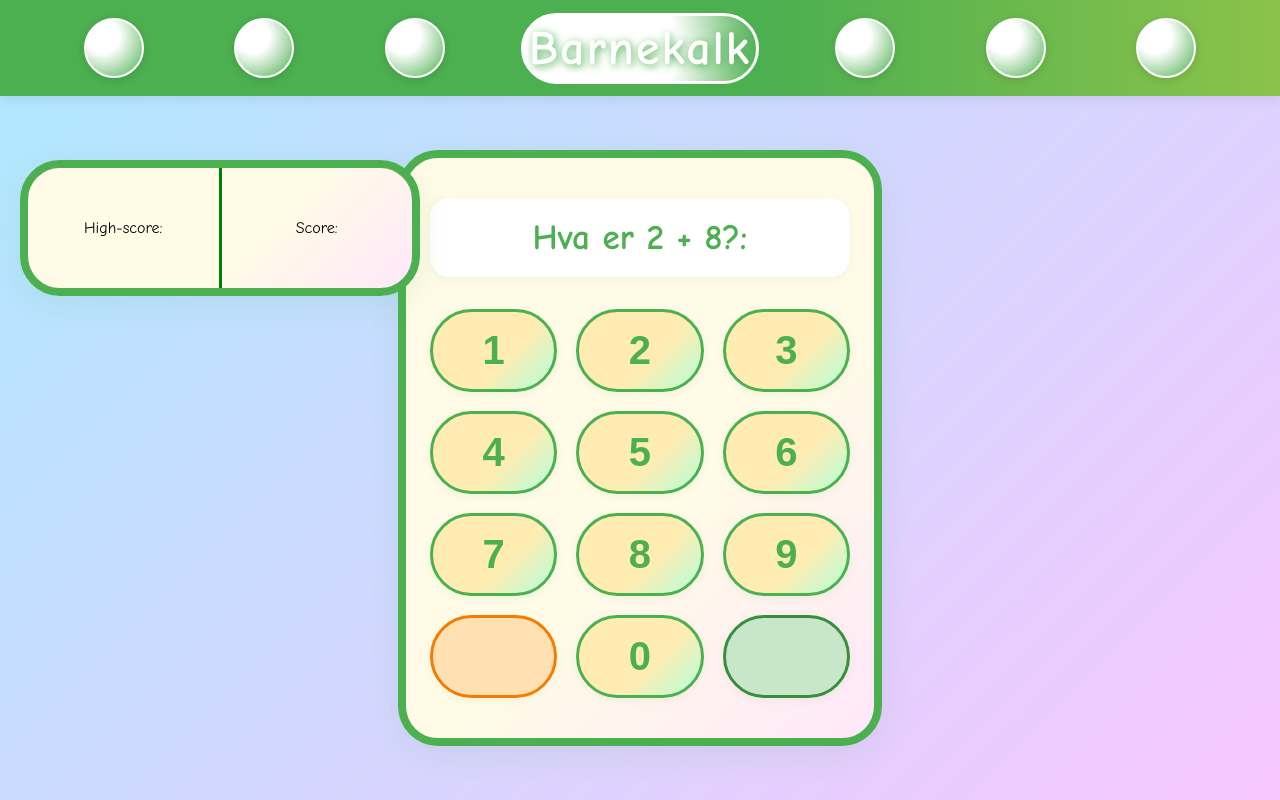
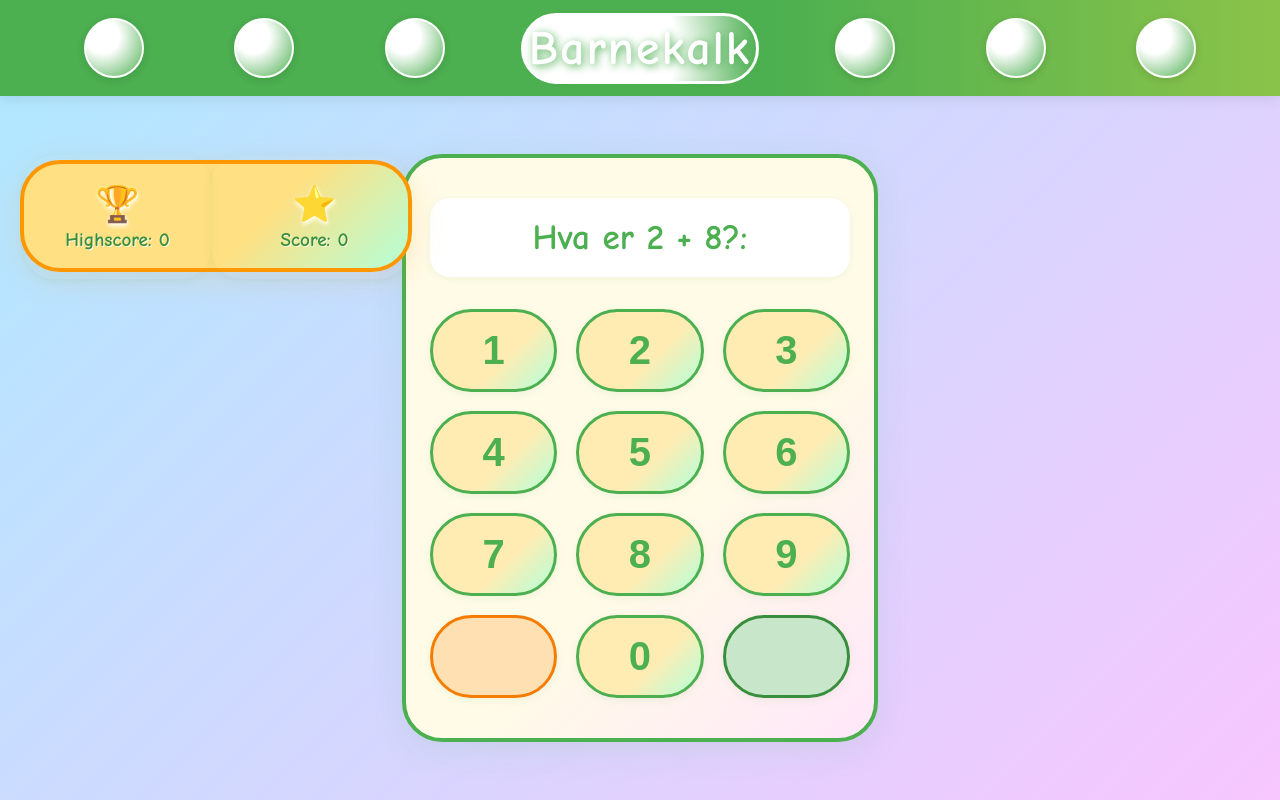
Before and after one commit to ErikS-KP/BarneKalk2, a plain HTML site: page Files/index.html in a window 1280 px wide. Drawn offline with Linux system fonts and the light colour scheme.

Commit message:
stuff back in

```diff
--- a/Files/index.html
+++ b/Files/index.html
@@ -56,7 +56,7 @@
     <div id="riktig-popup" style="display:none; position:fixed; top:0; left:0; width:100vw; height:100vh; background:rgba(0,0,0,0.5); justify-content:center; align-items:center; z-index:1000;">
     <div style="background:white; padding:20px; border-radius:10px; text-align:center;">
         <h2>Riktig!</h2>
-        <img id="riktig-bilde" src="" alt="Riktig" style="width:400px; height:500px;">
+        <img id="riktig-bilde" src="" alt="Riktig" style="width:500px; height:600px;">
     </div>
 </div>
 </body>
--- a/Files/script.js
+++ b/Files/script.js
@@ -45,6 +45,8 @@ function load_highscore() {
     }
 }
 load_highscore();
+document.getElementById("high-score").innerHTML = "Highscore: " + highscore;
+document.getElementById("score").innerHTML = "Score: " + score;
 
 
 // Funksjon for å generere et tilfeldig heltall mellom min og max
@@ -80,13 +82,13 @@ function visRiktigFeilSvar(brukerSvar, riktigSvar) {
         if (score > highscore) {
             highscore = score;
             lagre_highscore();
-            document.getElementById("high-score").innerHTML = "High-score: " + highscore;
+            document.getElementById("high-score").innerHTML = "Highscore: " + highscore;
             document.getElementById("score").innerHTML = "Score: " + score;
         }
         setTimeout(function(){
-            document.getElementById("riktig-popup").style.display = "none";
+             document.getElementById("riktig-popup").style.display = "none"; // Skjul popup
             tall = LagSpørsmål()
-        }, 500); // Skjuler popup etter 0,5 sekunder
+        }, 3000);
     } else {
         sporsmaal.innerHTML = "Feil!";
         score = 0;
--- a/Files/style.css
+++ b/Files/style.css
@@ -71,7 +71,7 @@ ul h1 {
     padding: 2.5rem 1.5rem;
     background: linear-gradient(135deg, #fffbe7 60%, #ffe7fa 100%);
     border-radius: 40px;
-    border: 8px solid #4caf50;
+    border: 4px solid #4caf50;
     box-shadow: 0 8px 32px rgba(76,175,80,0.12);
 }
 
@@ -175,31 +175,77 @@ ul h1 {
     box-shadow: 0 2px 12px rgba(76,175,80,0.10);
 }
 
-#score-container{
+#score-container {
     display: flex;
     flex-direction: row;
     position: fixed;
-
     top: 20vh;
     left: 20px;
     width: 30%;
-    height: 15%;
-
-    background: linear-gradient(135deg, #fffbe7 60%, #ffe7fa 100%);
+    height: 13%;
+    background: linear-gradient(135deg, #ffe082 60%, #b3ffd9 100%);
     border-radius: 40px;
-    border: 8px solid #4caf50;
-    box-shadow: 0 8px 32px rgba(76,175,80,0.12);
+    border: 4px solid #ff9800;
+    box-shadow: 0 8px 32px rgba(255,152,0,0.15);
+    align-items: center;
+    justify-content: space-around;
+    z-index: 10;
+    font-family: 'Comic Sans MS', 'Comic Sans', cursive, sans-serif;
 }
 
-.scoring{
+.scoring {
     display: flex;
+    flex-direction: column;
     justify-content: center;
     align-items: center;
     height: 100%;
     width: 50%;
-    margin: 0px;
+    margin: 0;
+    font-size: 1.3rem;
+    color: #388e3c;
+    font-weight: bold;
+    text-shadow: 1px 1px 0 #fffbe7;
+    position: relative;
+
+    border-radius: 30px;
+    box-shadow: 0 2px 8px rgba(76,175,80,0.10);
+    padding: 10px 0;
 }
 
-#high-score{
-    border-right: solid green;
+#score {
+    padding-left: 10px;
 }
+
+#high-score::before {
+    content: "🏆";
+    font-size: 2.2rem;
+    margin-bottom: 4px;
+    display: block;
+    color: #ffd600;
+    filter: drop-shadow(0 2px 2px #fffbe7);
+}
+
+#score::before {
+    content: "⭐";
+    font-size: 2.2rem;
+    margin-bottom: 4px;
+    display: block;
+    color: #ffd600;
+    filter: drop-shadow(0 2px 2px #fffbe7);
+}
+
+#high-score, #score {
+    font-size: 1.2rem;
+    color: #388e3c;
+    font-weight: bold;
+    margin-top: 2px;
+    text-align: center;
+}
+
+#high-score {
+    color: #388e3c;
+}
+
+#score {
+    color: #388e3c;
+}
```
Also changed, not shown: 2 other files.
